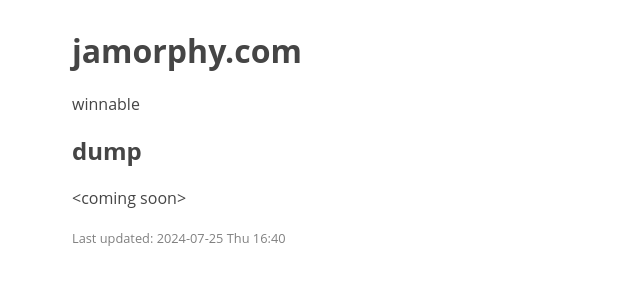
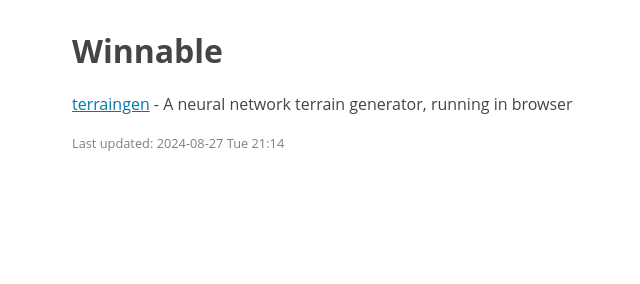
Before and after one commit to jamorphy/jamorphy.com, a plain HTML site: page index.html in a window 1280 px wide. Shown: the whole page, without its empty margins (243-883 px from the left). Drawn offline with Linux system fonts and the light colour scheme.

Commit message:
terraingen

```diff
--- a/index.html
+++ b/index.html
@@ -1,10 +1,10 @@
 <!DOCTYPE html>
 <html lang="en">
 <head>
-<!-- 2024-07-25 Thu 16:40 -->
+<!-- 2024-08-27 Tue 21:14 -->
 <meta charset="utf-8" />
 <meta name="viewport" content="width=device-width, initial-scale=1" />
-<title>jamorphy.com</title>
+<title>Winnable</title>
 <meta name="author" content="Ja" />
 <meta name="generator" content="Org Mode" />
 <link rel="stylesheet" type="text/css" href="styles.css" />
@@ -12,21 +12,13 @@
 <body>
 <div id="content" class="content">
 <header>
-<h1 class="title">jamorphy.com</h1>
+<h1 class="title">Winnable</h1>
 </header><p>
-winnable
-</p>
-<div id="outline-container-orgb73c36e" class="outline-2">
-<h2 id="orgb73c36e">dump</h2>
-<div class="outline-text-2" id="text-orgb73c36e">
-<p>
-&lt;coming soon&gt;
+<a href="./db/terraingen/index.html">terraingen</a> - A neural network terrain generator, running in browser
 </p>
 </div>
-</div>
-</div>
 <div id="postamble" class="status">
-<p class='date'>Last updated: 2024-07-25 Thu 16:40</p>
+<p class='date'>Last updated: 2024-08-27 Tue 21:14</p>
 </div>
 </body>
 </html>
```
Also changed, not shown: 1 other file.
